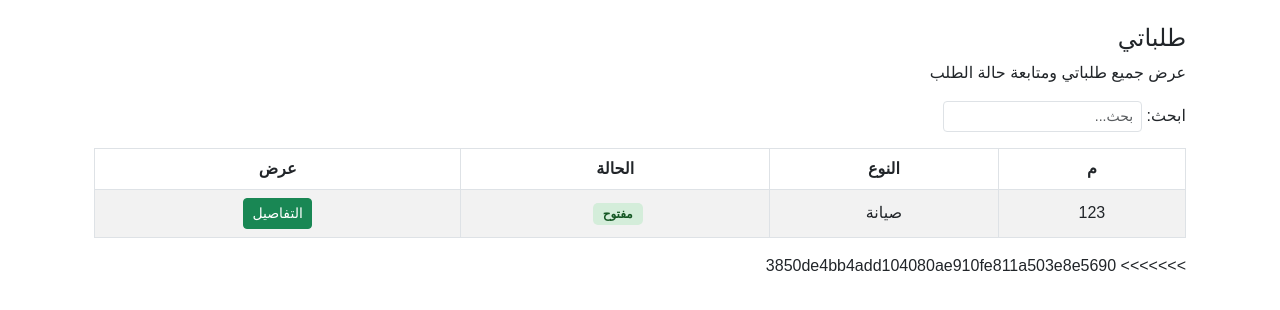
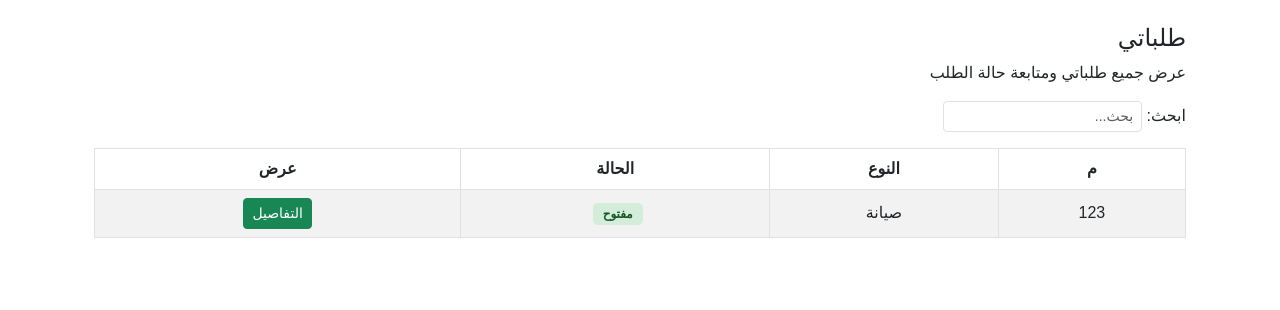
Before and after one commit to abdullah-alanezi/IT, a Django app: page /support/my/order/ in a window 1280 px wide. Shown: the part 56-366 px from the top of the page. Run offline with Django 5.2, Linux system fonts and the light colour scheme; the visitor is signed in with stand-in values (Sample User, id 1); data that the repository does not hold is empty; some libraries are stand-ins or nearby versions.

Commit message:
marge main brunch

```diff
--- a/ItProject/itsupport/templates/itsupport/my_order.html
+++ b/ItProject/itsupport/templates/itsupport/my_order.html
@@ -67,7 +67,7 @@
             </tbody>
         </table>
     </div>
->>>>>>> 3850de4bb4add104080ae910fe811a503e8e5690
+
 </div>
 
 <!-- Modal -->
```
Also changed, not shown: ItProject/media/images/maint2_EfeJxmh.png (added).
